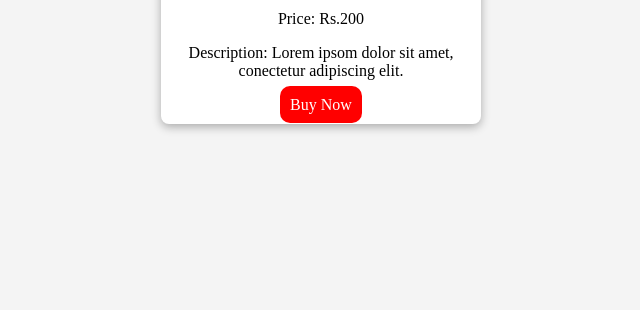
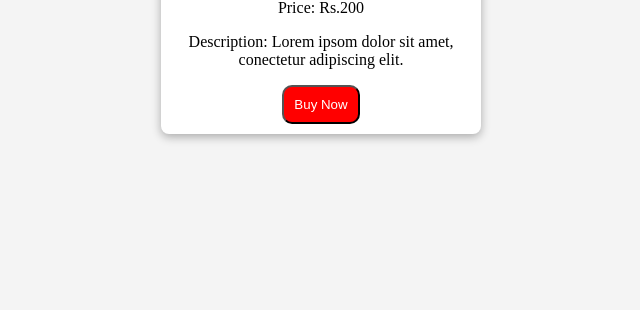
Before and after one commit to acciojob/pricing-card-Himanshu62727, a website: page main.html in a window 1280 px wide. Shown: the part 490-800 px from the top of the page, without its empty margins (319-959 px from the left). Drawn offline with Linux system fonts and the light colour scheme.

Commit message:
created a submission

```diff
--- a/main.html
+++ b/main.html
@@ -36,14 +36,14 @@ body{
             font-size: 20px;
 		}
 
-		.button {
+		.card button {
 			padding: 10px;
 			background-color: red;
 			color: white;
 			border-radius: 10px;
 			text-decoration: none;
 		}
-		.button:hover {
+		.card button:hover {
             color: black;
 		}
 	</style>
@@ -57,7 +57,7 @@ body{
 		<h1>Pricing Card</h1>
 		<p class = "price">Price: Rs.200</p>
 		<p class = "description">Description: Lorem ipsom dolor sit amet, conectetur adipiscing elit.</p>
-		<a href = "https://store.rockstargames.com/" class = "button">Buy Now</a>
+		<button>Buy Now</button>
 	</div>
     <script type="text/javascript" src="./script.js">
 </script>
```
